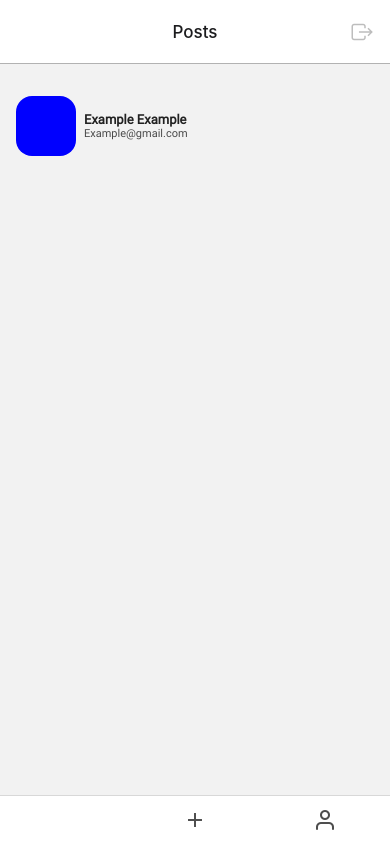
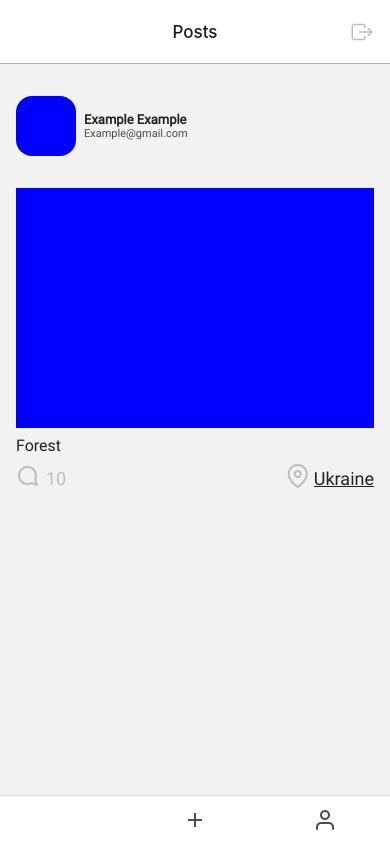
Before and after one commit to Zefristype/React-native, a React Native app: screen /Home in a window 390 px wide. Built offline with nearby package versions, Linux system fonts and the light colour scheme.

Commit message:
screens done

```diff
--- a/Screens/CreatePostsScreen/CreatePostsScreen.jsx
+++ b/Screens/CreatePostsScreen/CreatePostsScreen.jsx
@@ -67,7 +67,7 @@ const styles = StyleSheet.create({
     alignItems: "center",
     width: 60,
     height: 60,
-
+    borderRadius: 60 / 2,
     backgroundColor: "transparent",
   },
   input: {
--- a/Screens/PostsScreen/PostsScreen.jsx
+++ b/Screens/PostsScreen/PostsScreen.jsx
@@ -1,4 +1,5 @@
 import { StyleSheet, View, Text } from "react-native";
+import { Feather } from "@expo/vector-icons";
 
 const PostsScreen = () => {
   return (
@@ -8,6 +9,29 @@ const PostsScreen = () => {
         <View style={styles.userInfo}>
           <Text style={styles.username}>Example Example</Text>
           <Text style={styles.email}>Example@gmail.com</Text>
+        </View>
+      </View>
+      <View style={styles.posts}>
+        <View style={styles.post}>
+          <View style={styles.postImg}></View>
+          <Text style={styles.postTitle}>Forest</Text>
+          <View style={styles.postInfo}>
+            <View style={styles.postCommentsBox}>
+              <Feather
+                name="message-circle"
+                style={{
+                  transform: [{ rotateZ: "270deg" }],
+                }}
+                color={"#BDBDBD"}
+                size={24}
+              />
+              <Text style={styles.postCommentsText}>10</Text>
+            </View>
+            <View style={styles.postLocationBox}>
+              <Feather name="map-pin" color={"#BDBDBD"} size={24} />
+              <Text style={styles.postLocationText}>Ukraine</Text>
+            </View>
+          </View>
         </View>
       </View>
     </View>
@@ -23,6 +47,7 @@ const styles = StyleSheet.create({
     flexDirection: "row",
 
     marginTop: 32,
+    marginBottom: 32,
   },
   avatar: {
     marginRight: 8,
@@ -55,6 +80,52 @@ const styles = StyleSheet.create({
     alignItems: "center",
     justifyContent: "center",
   },
+  posts: { display: "flex", flexDirection: "column" },
+  post: { width: "100%", height: 277 },
+  postImg: { height: 240, backgroundColor: "blue" },
+  postTitle: {
+    marginTop: 8,
+    marginBottom: 8,
+    color: "#212121",
+    fontFamily: "Roboto-Regular",
+    fontSize: 16,
+
+    fontWeight: "500",
+  },
+  postInfo: {
+    display: "flex",
+    flexDirection: "row",
+    flexWrap: "nowrap",
+  },
+  postCommentsBox: {
+    display: "flex",
+    flexDirection: "row",
+    justifyContent: "center",
+    alignItems: "flex-end",
+    marginRight: 24,
+  },
+
+  postLocationBox: {
+    display: "flex",
+    flexDirection: "row",
+    justifyContent: "center",
+    alignItems: "flex-end",
+    marginLeft: "auto",
+  },
+  postCommentsText: {
+    marginLeft: 6,
+    color: "#BDBDBD",
+    fontFamily: "Roboto-Regular",
+    fontSize: 18,
+  },
+
+  postLocationText: {
+    marginLeft: 4,
+    color: "#212121",
+    fontFamily: "Roboto-Regular",
+    fontSize: 18,
+    textDecorationLine: "underline",
+  },
 });
 
 export default PostsScreen;
--- a/Screens/ProfileScreen/ProfileScreen.jsx
+++ b/Screens/ProfileScreen/ProfileScreen.jsx
@@ -34,18 +34,27 @@ const ProfileScreen = ({ navigation }) => {
             <View style={styles.postImg}></View>
             <Text style={styles.postTitle}>Forest</Text>
             <View style={styles.postInfo}>
-              <View style={styles.postComments}>
-                <Feather name="message-circle" size={24} />
+              <View style={styles.postCommentsBox}>
+                <Feather
+                  name="message-circle"
+                  style={{
+                    transform: [{ rotateZ: "270deg" }],
+                  }}
+                  color={"#FF6C00"}
+                  size={24}
+                />
+                <Text style={styles.postCommentsText}>10</Text>
               </View>
-              <View style={styles.postLikes}>
-                <Feather name="thumbs-up" size={24} />
+              <View style={styles.postLikesBox}>
+                <Feather name="thumbs-up" color={"#FF6C00"} size={24} />
+                <Text style={styles.postLikesText}>192</Text>
               </View>
-              <View style={styles.postLocation}>
-                <Feather name="map-pin" size={24} />
+              <View style={styles.postLocationBox}>
+                <Feather name="map-pin" color={"#BDBDBD"} size={24} />
+                <Text style={styles.postLocationText}>Ukraine</Text>
               </View>
             </View>
           </View>
-
         </View>
       </View>
     </View>
@@ -112,11 +121,59 @@ const styles = StyleSheet.create({
   posts: { display: "flex", flexDirection: "column" },
   post: { width: "100%", height: 277 },
   postImg: { height: 240, backgroundColor: "blue" },
-  postTitle: {},
-  postInfo: { display: "flex", flexDirection: "row" },
-  postComments: {},
-  postLikes: {},
-  postLocation: {},
+  postTitle: {
+    marginTop: 8,
+    marginBottom: 8,
+    color: "#212121",
+    fontFamily: "Roboto-Regular",
+    fontSize: 16,
+
+    fontWeight: "500",
+  },
+  postInfo: {
+    display: "flex",
+    flexDirection: "row",
+    flexWrap: "nowrap",
+  },
+  postCommentsBox: {
+    display: "flex",
+    flexDirection: "row",
+    justifyContent: "center",
+    alignItems: "flex-end",
+    marginRight: 24,
+  },
+  postLikesBox: {
+    display: "flex",
+    flexDirection: "row",
+    justifyContent: "center",
+    alignItems: "flex-end",
+  },
+  postLocationBox: {
+    display: "flex",
+    flexDirection: "row",
+    justifyContent: "center",
+    alignItems: "flex-end",
+    marginLeft: "auto",
+  },
+  postCommentsText: {
+    marginLeft: 6,
+    color: "#212121",
+    fontFamily: "Roboto-Regular",
+    fontSize: 18,
+  },
+  postLikesText: {
+    marginLeft: 6,
+    color: "#212121",
+    fontFamily: "Roboto-Regular",
+    fontSize: 18,
+  },
+  postLocationText: {
+    marginLeft: 4,
+    color: "#212121",
+    fontFamily: "Roboto-Regular",
+    fontSize: 18,
+    textDecorationLine: "underline",
+  },
 });
 
 export default ProfileScreen;
```
